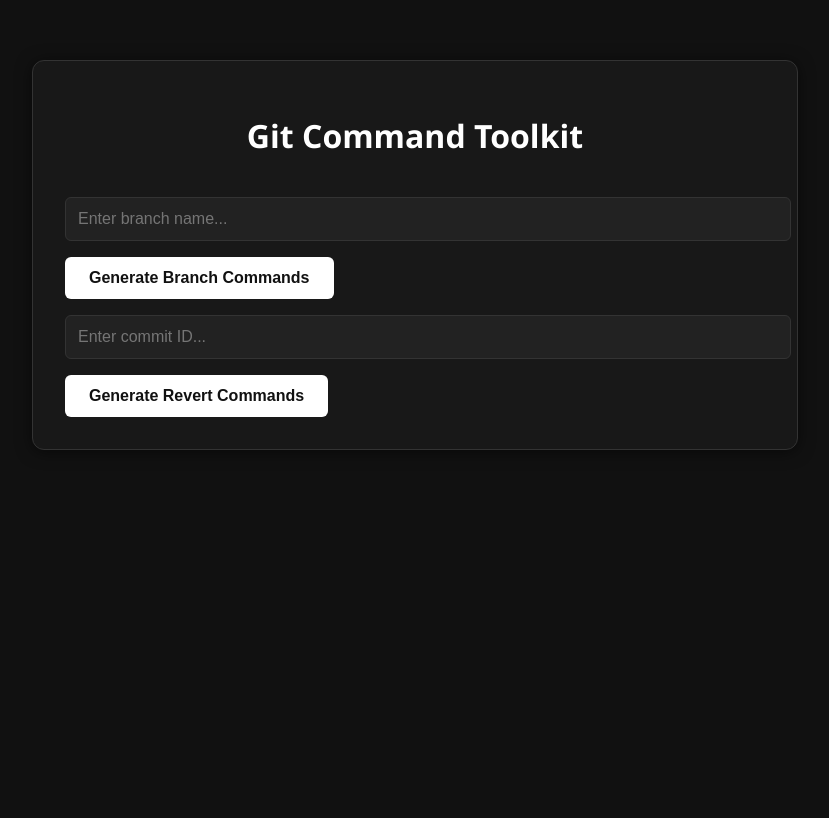
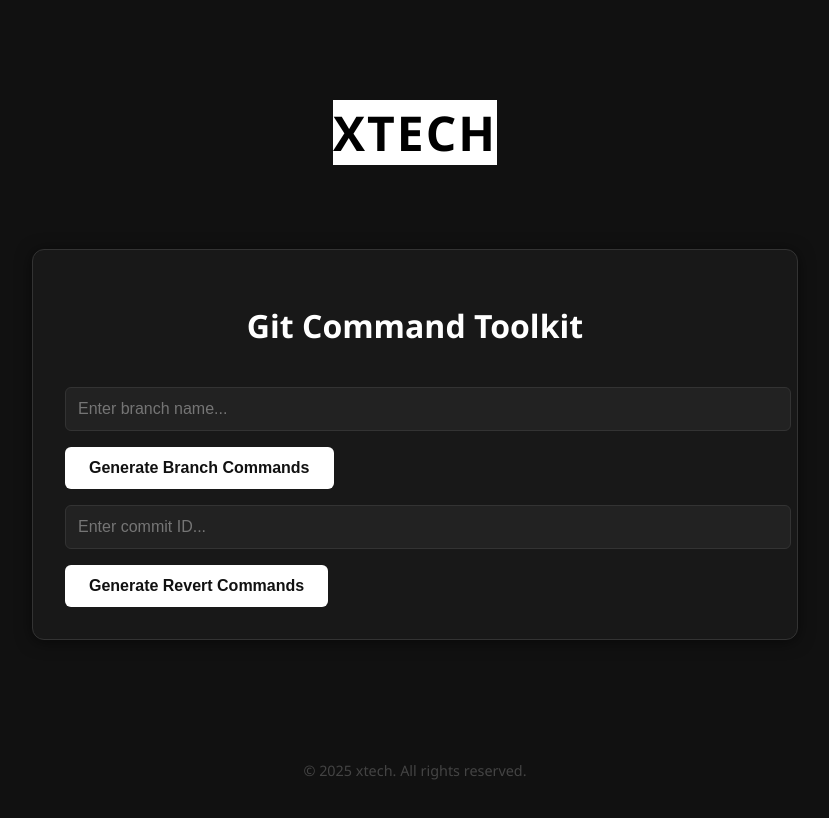
Before and after one commit to m3te0rite/Git-Branch-Switch-Command-Generator, a plain HTML site: page index.html in a window 1280 px wide. Shown: the whole page, without its empty margins (225-1054 px from the left). Drawn offline with Linux system fonts and the light colour scheme.

Commit message:
styling changes

```diff
--- a/index.html
+++ b/index.html
@@ -25,6 +25,16 @@
       color: var(--fg);
       font-family: var(--font);
       min-height: 100vh;
+    }
+
+    body{
+      margin: 0;
+      padding: 0;
+      min-height: 100vh;
+      display: flex;
+      flex-direction: column;
+      justify-content: center;
+      align-items: center;
     }
 
     .container {
@@ -117,9 +127,33 @@
       font-size: 0.85rem;
       margin-top: 0.3rem;
     }
+    .branding {
+      font-size: 3rem;
+      font-weight: bold;
+      letter-spacing: 2px;
+      margin-bottom: 1.5rem;
+      background-color: white;
+      color: #000000;
+    }
+
+
+    .footer {
+      position: absolute;
+      bottom: 20px;
+      color: #444;
+      font-size: 0.9rem;
+    }
+
+
   </style>
 </head>
 <body>
+
+
+
+  <div class="branding">XTECH</div>
+
+
   <div class="container">
     <h1>Git Command Toolkit</h1>
 
@@ -171,7 +205,14 @@
     </div>
   </div>
 
+  <div class="footer">&copy; <span id="current-year"></span> xtech. All rights reserved.</div>
+
+
   <script>
+    document.getElementById('current-year').textContent = new Date().getFullYear();
+
+
+
     function generateBranchCommands() {
       const branchName = document.getElementById('branchInput').value.trim();
       if (!branchName) return;
```
